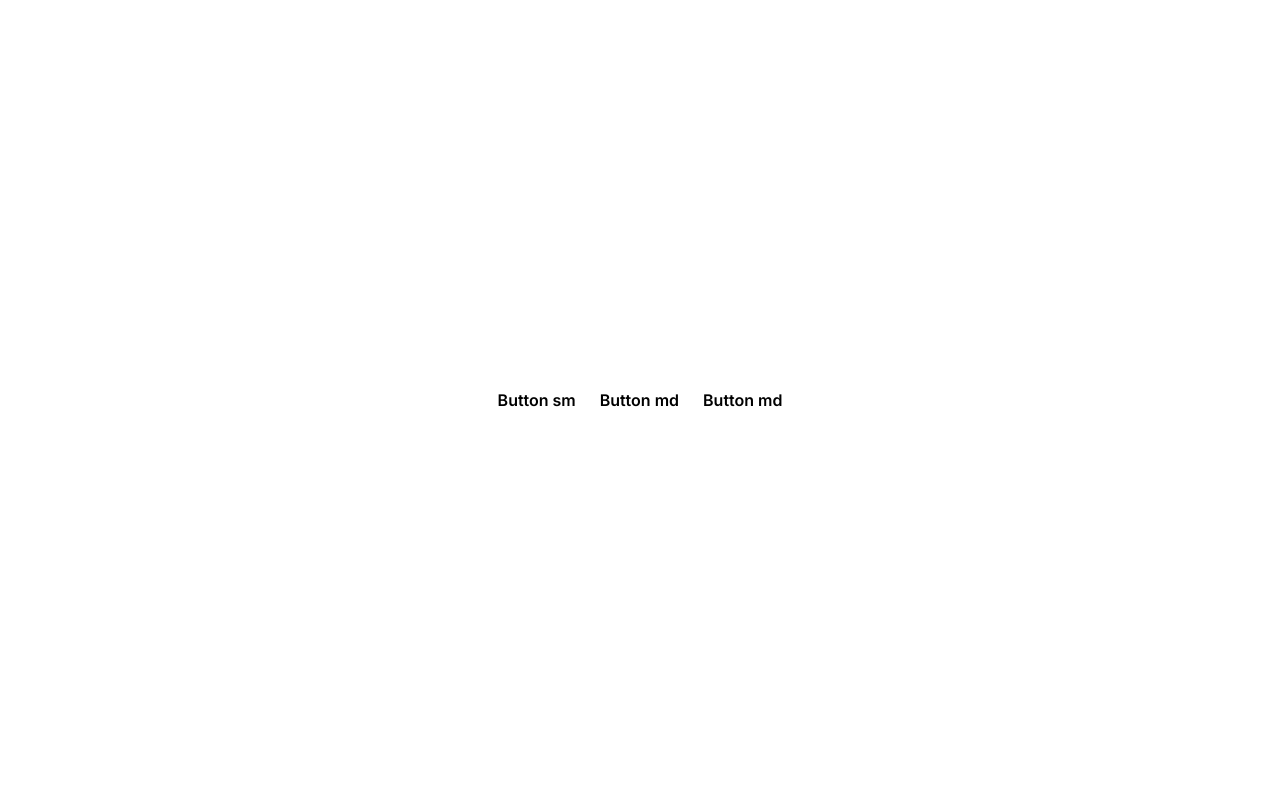
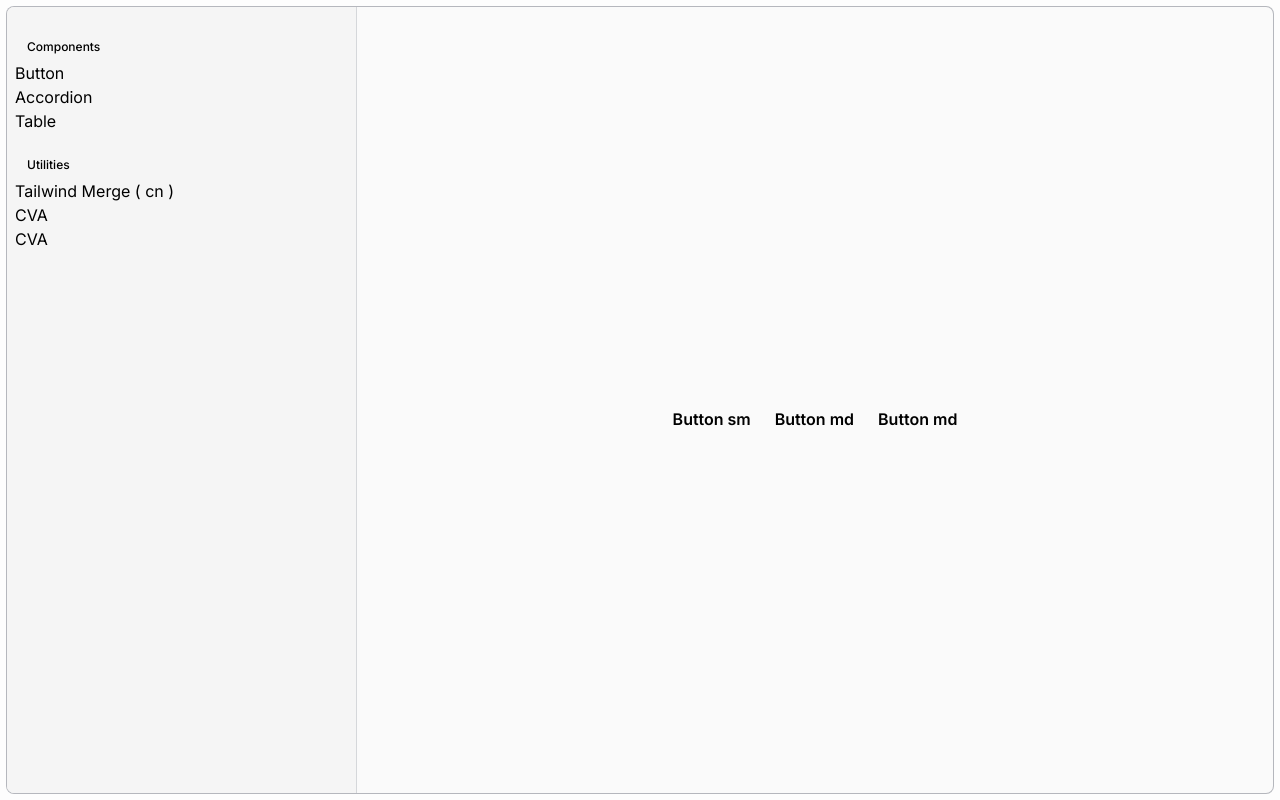
Before and after one commit to yash-devop/artisan-components, a React (Vite) app in the folder apps/artisan-web/: page / in a window 1280 px wide. Built offline with nearby package versions, Linux system fonts and the light colour scheme.

Commit message:
feat: pageLayout

```diff
--- a/apps/artisan-web/src/components/Layouts/PageLayout.tsx
+++ b/apps/artisan-web/src/components/Layouts/PageLayout.tsx
@@ -1,6 +1,16 @@
 import React from "react";
 import { Outlet } from "react-router";
+import { DocsSidebar } from "../DocsSidebar/DocsSidebar";
 
 export const PageLayout = () => {
-  return <Outlet />;
+  return (
+    <div className="w-full h-screen p-1.5 bg-background">
+      <div className="w-full h-full border border-neutral-400/80 bg-neutral-50 overflow-hidden rounded-lg flex ">
+        <DocsSidebar />
+        <div className=" w-full overflow-auto py-3 ">
+          <Outlet />
+        </div>
+      </div>
+    </div>
+  );
 };
```
